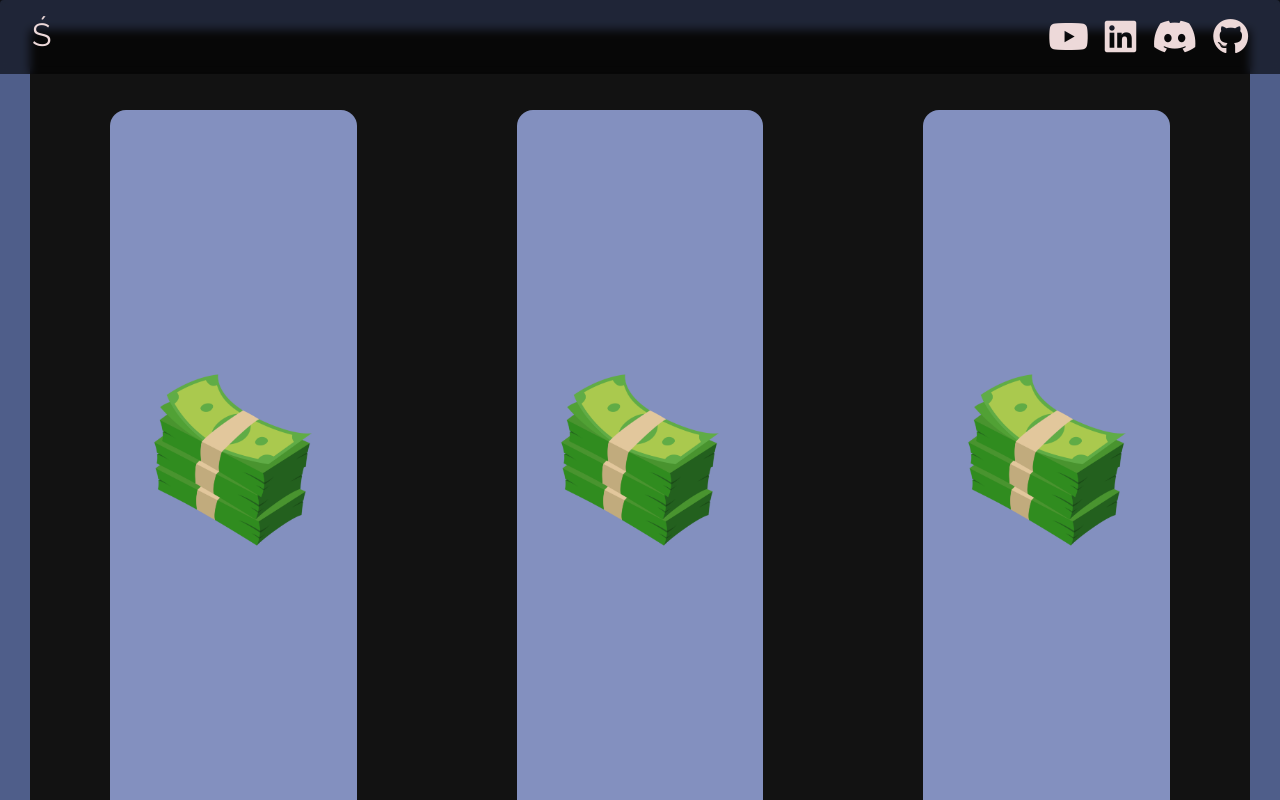
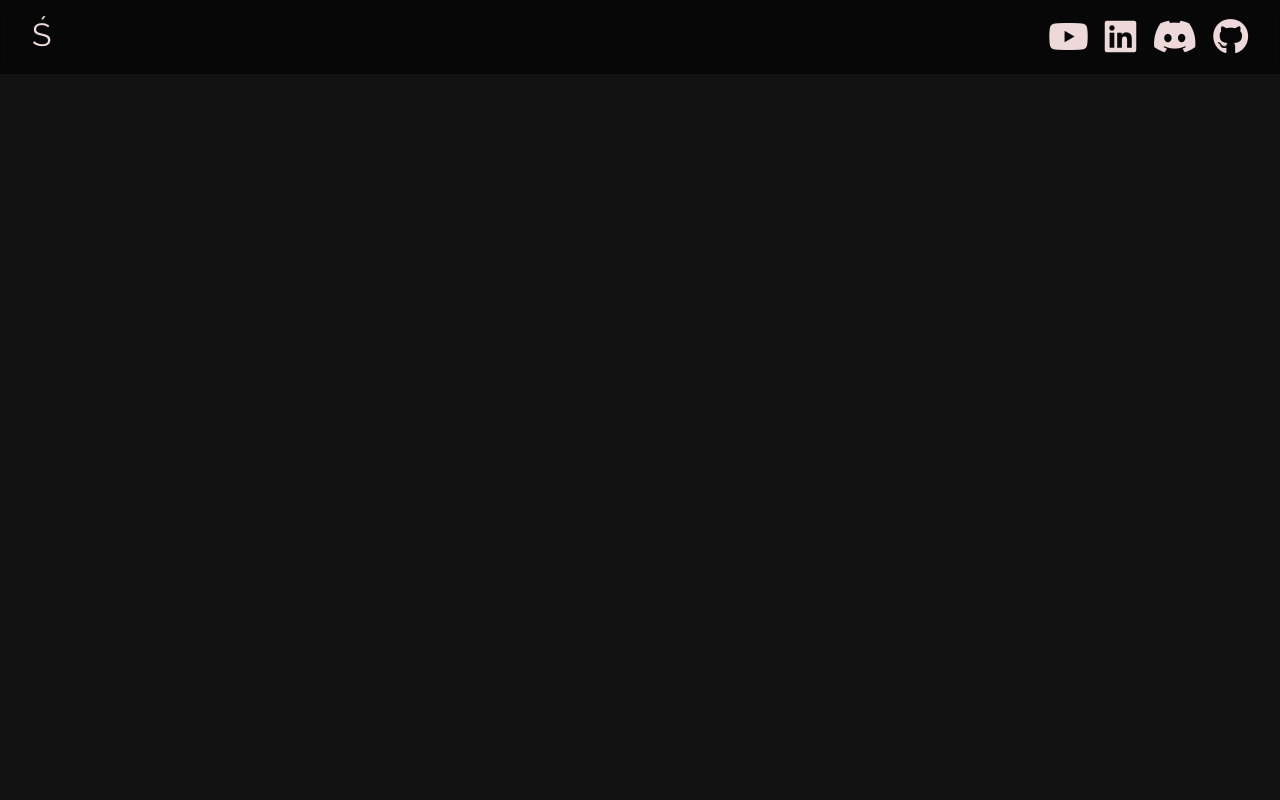
Before and after one commit to gitlaws/Devfolio, an Angular app: page / in a window 1280 px wide. Shown: the top 800 px of the page. Built offline with nearby package versions, Linux system fonts and the light colour scheme.

Commit message:
added mock cover

```diff
--- a/src/app/components/component-documentation/component-documentation.component.html
+++ b/src/app/components/component-documentation/component-documentation.component.html
@@ -2,4 +2,4 @@
 <app-cover> </app-cover>
 <!-- <app-scroll></app-scroll> -->
 <!-- <app-mock></app-mock> -->
-<app-grid-panel></app-grid-panel>
+<!-- <app-grid-panel></app-grid-panel> -->
```
